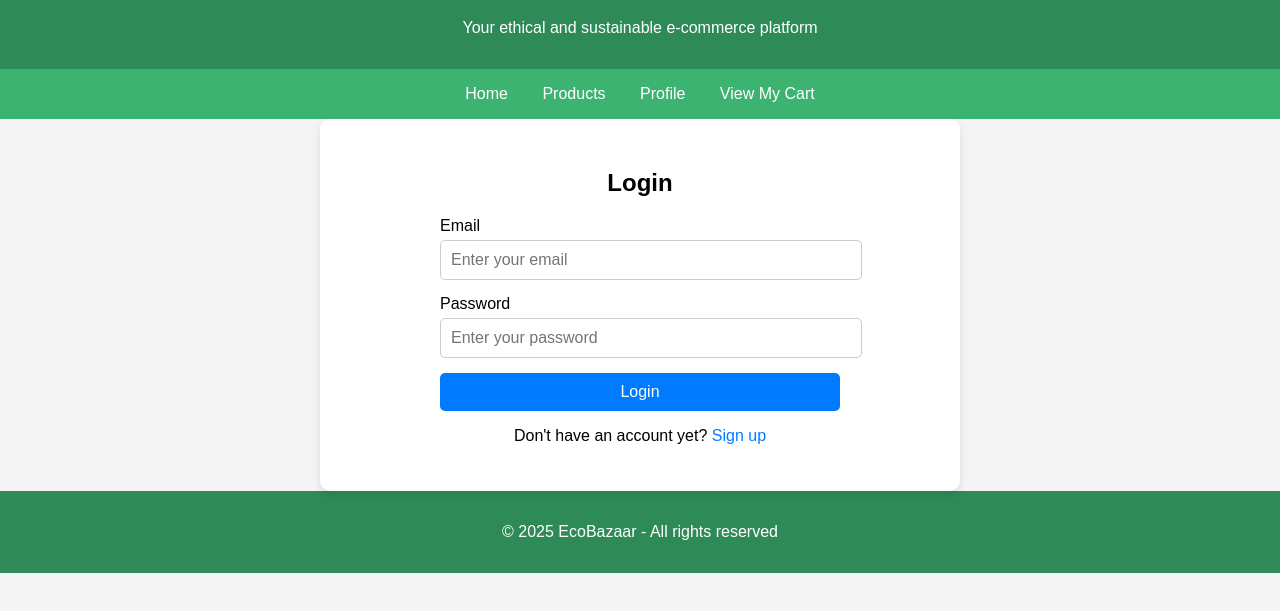
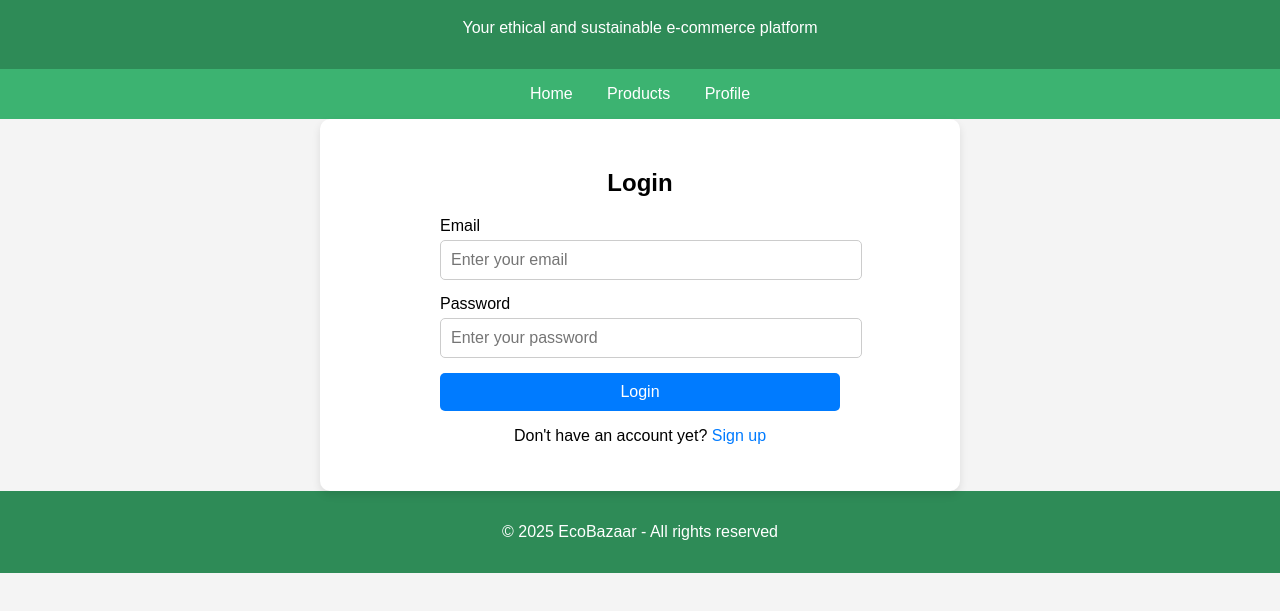
Before and after one commit to hwasuna/Green-IT-Project, a plain HTML site: page Front-End/profile.html in a window 1280 px wide. Shown: the part 77-688 px from the top of the page. Drawn offline with Linux system fonts and the light colour scheme; no server answers.

Commit message:
Update profile.html

```diff
--- a/Front-End/profile.html
+++ b/Front-End/profile.html
@@ -16,7 +16,7 @@
         <a href="home.html">Home</a>
         <a href="catalogue.html">Products</a>
         <a href="profile.html">Profile</a>
-        <a href="cart.html">View My Cart</a>
+        <a href="cart.html" id="cartLink" style="display: none;">View My Cart</a>
     </nav>
 
 
```
